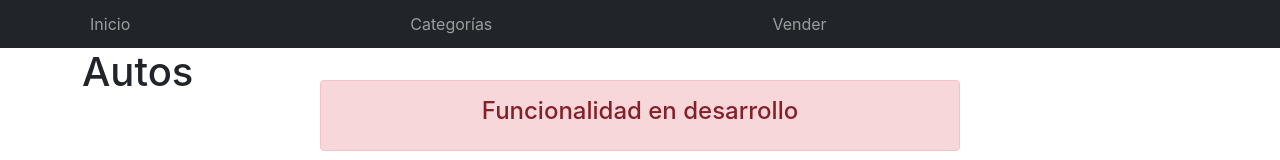
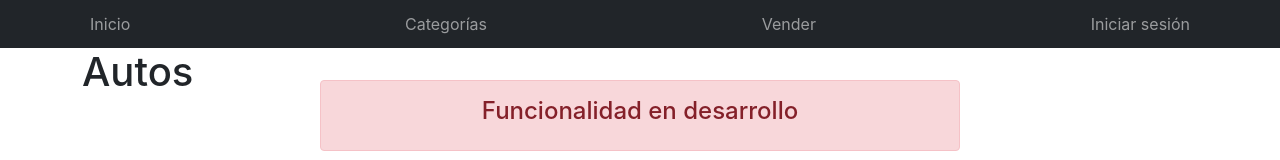
Before and after one commit to sofia-1905/workspace-inicial, a plain HTML site: page products.html in a window 1280 px wide. Shown: the top 160 px of the page. Drawn offline with Linux system fonts and the light colour scheme.

Commit message:
arreglo en etiqueta a

```diff
--- a/products.html
+++ b/products.html
@@ -30,7 +30,7 @@
           <li class="nav-item">
             <a class="nav-link" href="sell.html">Vender</a>
           </li>
-          <li class="nav-item"
+          <li class="nav-item">
           <a class="nav-link" href="login.html">Iniciar sesión</a>
           </li>
         </ul>
```
